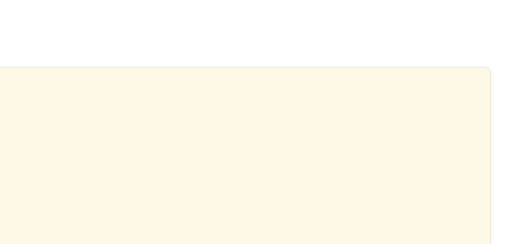
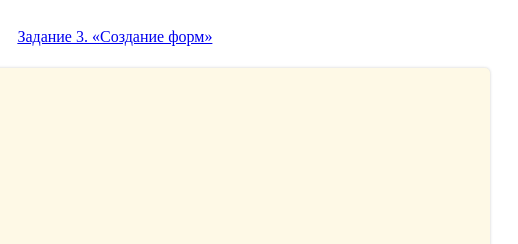
Before and after one commit to Nyakolay/oldNyakolay.github.io, a plain HTML site: page index.html in a window 1280 px wide. Shown: the top 244 px of the page, 762-1280 px from the left. Drawn offline with Linux system fonts and the light colour scheme.

Commit message:
Update index.html

```diff
--- a/index.html
+++ b/index.html
@@ -18,6 +18,7 @@
           <li><a href="МояБудущаяПрофессия.html">Моя будущая профессия</a></li>
           <li><a href="МояГруппа.html">Моя группа</a></li>
 	  <li><a href="table.html">Задание 2. «Создание  таблиц»</a></li>
+          <li><a href="form.html">Задание 3. «Создание форм»</a></li>
           </ul>
         </nav>
 </header>
```
